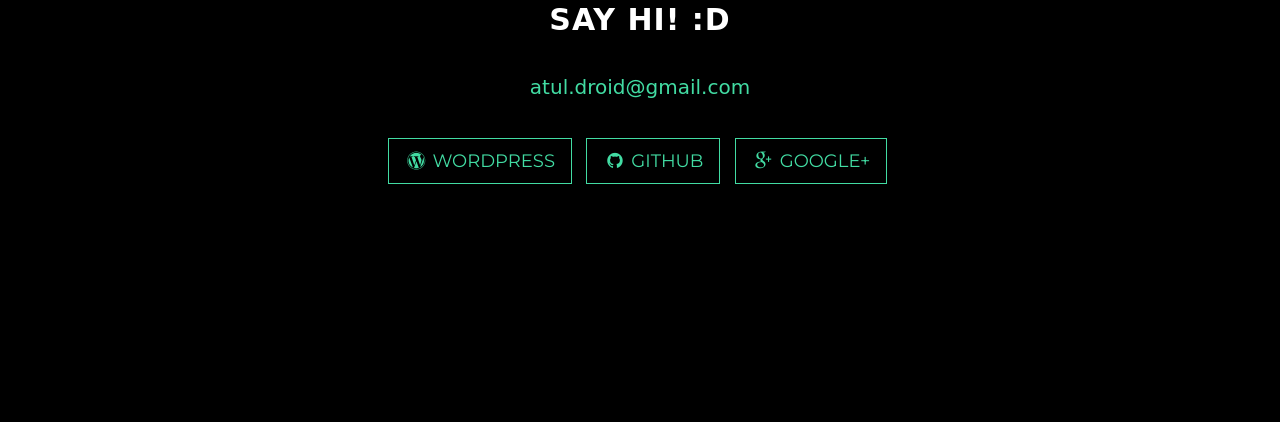
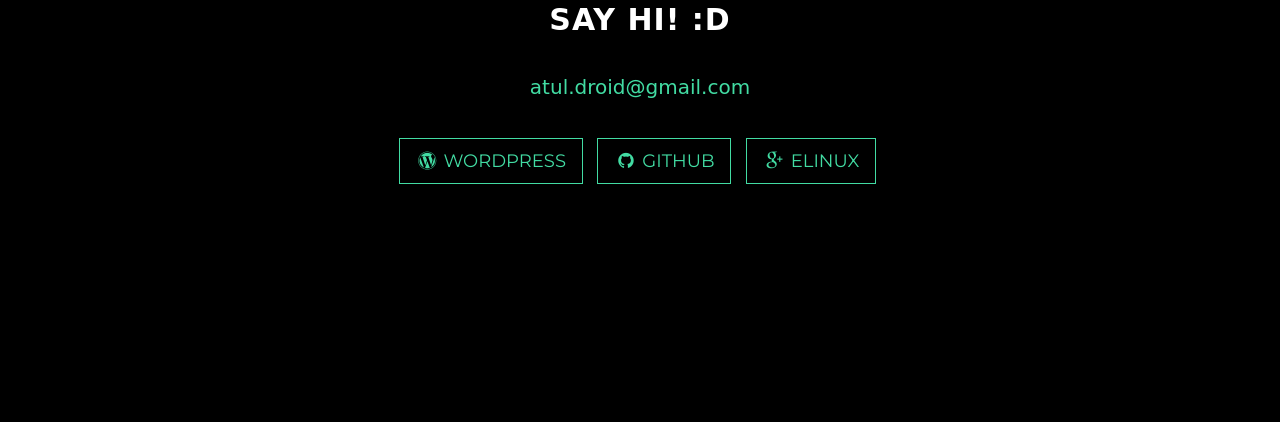
Before and after one commit to atulraut/.github.io, a plain HTML site: page index.html in a window 1280 px wide. Shown: the part 2095-2517 px from the top of the page. Drawn offline with Linux system fonts and the light colour scheme; some packages are replaced by stand-ins of ours.

Commit message:
update elinux.org details

```diff
--- a/index.html
+++ b/index.html
@@ -126,7 +126,7 @@
                         <a href="https://github.com/atulraut" class="btn btn-default btn-lg"><i class="fa fa-github fa-fw"></i> <span class="network-name">Github</span></a>
                     </li>
                     <li>
-                        <a href="https://plus.google.com/103784439249691818096" class="btn btn-default btn-lg"><i class="fa fa-google-plus fa-fw"></i> <span class="network-name">Google+</span></a>
+                        <a href="http://elinux.org/User:Atul" class="btn btn-default btn-lg"><i class="fa fa-google-plus fa-fw"></i> <span class="network-name">elinux</span></a>
                     </li>
                 </ul>
             </div>
```
